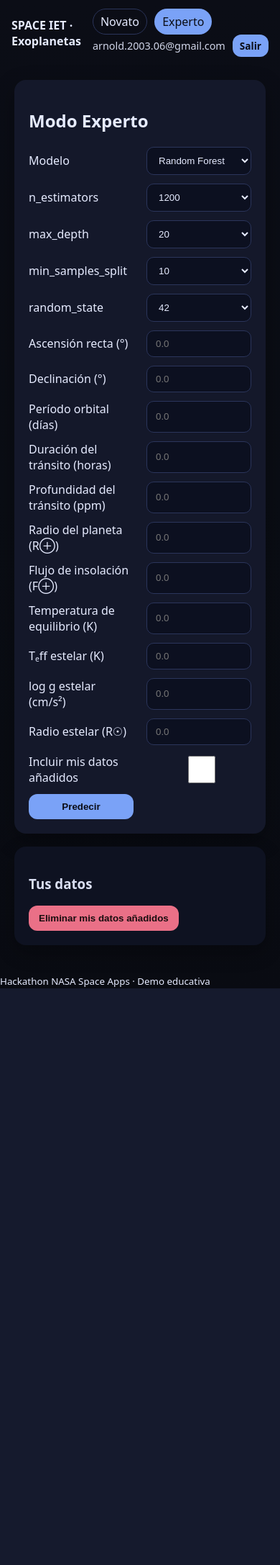
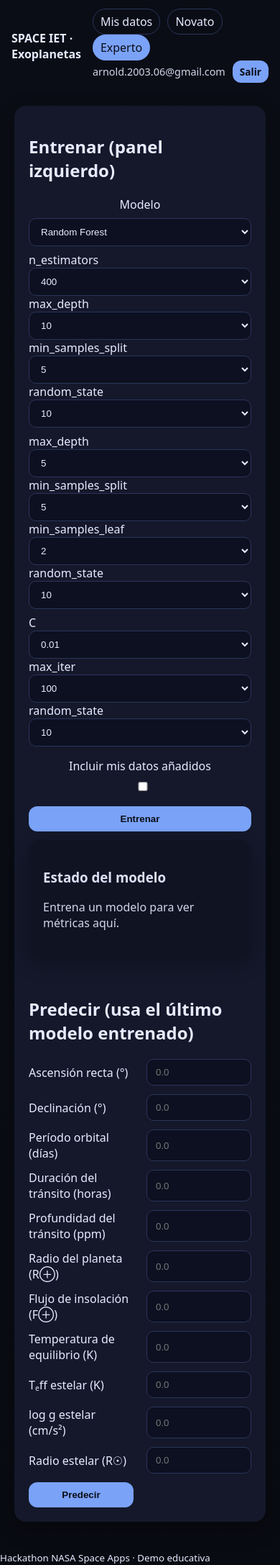
Before and after one commit to Arena05/Cosmos_Connect, a Flask app: page /experto in a window 390 px wide. Shown: the whole page at 72% size. Before the commit the page ends 1373 px from the top, so only its background shows below. Run offline with Flask 3, Linux system fonts and the light colour scheme; a user stored in the database is signed in.

Commit message:
Actualizando la sección de experto

```diff
--- a/app/routes.py
+++ b/app/routes.py
@@ -1,7 +1,8 @@
-from flask import Blueprint, render_template, request, redirect, url_for, flash
+from flask import Blueprint, render_template, request, redirect, url_for, flash, session
 from flask_login import login_required, current_user
 import json
 import pandas as pd
+from datetime import datetime
 
 from .ml_service import (
     FEATURES, UI_LABELS, get_model_bundle, predict_one, DEFAULT_NOVICE_MODEL, train_and_persist
@@ -14,17 +15,18 @@ bp = Blueprint("main", __name__)
 def _get_user_rows_df():
     if not current_user.is_authenticated:
         return pd.DataFrame(columns=FEATURES + ["disposition"])
-    rows = UserSample.query.filter_by(user_id=current_user.id).all()
+    rows = UserSample.query.filter_by(user_id=current_user.id).order_by(UserSample.created_at.desc()).all()
     data = [
-        {**{f: getattr(r, f) for f in FEATURES}, "disposition": r.disposition}
+        {**{f: getattr(r, f) for f in FEATURES}, "disposition": r.disposition, "created_at": r.created_at}
         for r in rows
     ]
-    return pd.DataFrame(data) if data else pd.DataFrame(columns=FEATURES + ["disposition"])
+    return pd.DataFrame(data) if data else pd.DataFrame(columns=FEATURES + ["disposition", "created_at"])
 
 @bp.route("/")
 def root():
     return redirect(url_for("main.novato"))
 
+# -------- NOVATO --------
 @bp.route("/novato", methods=["GET"])
 @login_required
 def novato():
@@ -36,33 +38,24 @@ def novato():
 @bp.route("/predict_novato", methods=["POST"])
 @login_required
 def predict_novato():
-    values = []
-    for key in FEATURES:
-        values.append(float(request.form.get(key, "").strip()))
+    values = [float(request.form.get(key, "").strip()) for key in FEATURES]
     model_name, params = DEFAULT_NOVICE_MODEL
     use_user_data = False
     bundle, status = get_model_bundle(model_name, params, use_user_data, current_user.id, user_rows_df=_get_user_rows_df())
     pred_label, proba_map = predict_one(bundle, values)
-    return render_template(
-        "result.html",
-        mode="novato",
-        labels=UI_LABELS,
-        values=dict(zip(FEATURES, values)),
-        pred_label=pred_label,
-        proba_map=proba_map,
-        status=status,
-        model_name=model_name,
-        params=params,
-    )
+    return render_template("result.html", mode="novato", labels=UI_LABELS, values=dict(zip(FEATURES, values)), pred_label=pred_label, proba_map=proba_map, status=status, model_name=model_name, params=params)
 
+# -------- EXPERTO --------
 @bp.route("/experto", methods=["GET"])
 @login_required
 def experto():
-    return render_template("experto.html", features=FEATURES, labels=UI_LABELS)
+    current_cfg = session.get("current_model")      # dict: model_name, params, use_user_data
+    current_status = session.get("current_status")  # metrics dict
+    return render_template("experto.html", features=FEATURES, labels=UI_LABELS, current_cfg=current_cfg, status=current_status)
 
-@bp.route("/predict_experto", methods=["POST"])
+@bp.route("/train_experto", methods=["POST"])
 @login_required
-def predict_experto():
+def train_experto():
     model_name = request.form.get("modelo", "Random Forest")
     params = {}
     if model_name == "Random Forest":
@@ -75,31 +68,61 @@ def predict_experto():
         params["min_samples_split"] = int(request.form.get("min_samples_split", 10))
         params["min_samples_leaf"] = int(request.form.get("min_samples_leaf", 2))
         params["random_state"] = int(request.form.get("random_state", 42))
-    else:
+    else:  # Logistic Regression
         params["C"] = float(request.form.get("C", 1.0))
         params["max_iter"] = int(request.form.get("max_iter", 400))
         params["random_state"] = int(request.form.get("random_state", 42))
 
     use_user_data = request.form.get("use_user_data") == "on"
+    user_df = _get_user_rows_df()
+
+    try:
+        metrics = train_and_persist(model_name, params, use_user_data, current_user.id, user_rows_df=user_df)
+        session["current_model"] = {"model_name": model_name, "params": params, "use_user_data": use_user_data}
+        session["current_status"] = metrics
+        flash(f"Modelo entrenado: {model_name}. Accuracy: {metrics['accuracy']:.2%}", "success")
+    except Exception as e:
+        flash(f"Error al entrenar: {e}", "error")
+    return redirect(url_for("main.experto"))
+
+@bp.route("/predict_experto", methods=["POST"])
+@login_required
+def predict_experto():
+    # Usa SIEMPRE el último modelo entrenado (guardado en session)
+    cfg = session.get("current_model")
+    if not cfg:
+        # Si no existe aún, entrena uno por defecto para no bloquear al usuario
+        default_name, default_params = "Random Forest", {"n_estimators": 1200, "max_depth": 20, "min_samples_split": 10, "random_state": 42}
+        try:
+            _ = train_and_persist(default_name, default_params, use_user_data=False, user_id=current_user.id, user_rows_df=_get_user_rows_df())
+            session["current_model"] = {"model_name": default_name, "params": default_params, "use_user_data": False}
+            session["current_status"] = _
+            cfg = session["current_model"]
+            flash("No había un modelo entrenado. Se entrenó un RF por defecto.", "success")
+        except Exception as e:
+            flash(f"No se pudo entrenar un modelo por defecto: {e}", "error")
+            return redirect(url_for("main.experto"))
+
     values = [float(request.form.get(k, "").strip()) for k in FEATURES]
-
     user_df = _get_user_rows_df()
-    bundle, status = get_model_bundle(model_name, params, use_user_data, current_user.id, user_rows_df=user_df)
+    bundle, status = get_model_bundle(cfg["model_name"], cfg["params"], cfg["use_user_data"], current_user.id, user_rows_df=user_df)
     pred_label, proba_map = predict_one(bundle, values)
 
-    return render_template(
-        "result.html",
-        mode="experto",
-        labels=UI_LABELS,
-        values=dict(zip(FEATURES, values)),
-        pred_label=pred_label,
-        proba_map=proba_map,
-        status=status,
-        model_name=model_name,
-        params=params,
-        use_user_data=use_user_data,
-    )
+    return render_template("result.html", mode="experto", labels=UI_LABELS, values=dict(zip(FEATURES, values)),
+                           pred_label=pred_label, proba_map=proba_map, status=status,
+                           model_name=cfg["model_name"], params=cfg["params"], use_user_data=cfg["use_user_data"])
 
+# -------- Dataset del usuario --------
+@bp.route("/mis_datos", methods=["GET"])
+@login_required
+def mis_datos():
+    df = _get_user_rows_df()
+    rows = []
+    for _, r in df.iterrows():
+        rows.append({"created_at": r.get("created_at"), "disposition": r.get("disposition"), **{f: r.get(f) for f in FEATURES}})
+    return render_template("mis_datos.html", rows=rows, features=FEATURES, labels=UI_LABELS)
+
+# -------- Acciones post-predicción --------
 @bp.route("/save_sample", methods=["POST"])
 @login_required
 def save_sample():
@@ -110,7 +133,6 @@ def save_sample():
         disposition = "FALSE POSITIVE"
     else:
         disposition = label_text
-
     try:
         row_kwargs = {f: float(request.form.get(f)) for f in FEATURES}
         sample = UserSample(user_id=current_user.id, disposition=disposition, **row_kwargs)
@@ -127,14 +149,18 @@ def save_sample():
 @login_required
 def retrain():
     mode = request.form.get("mode", "novato")
-    model_name = request.form.get("modelo") or "Random Forest"
-    params = json.loads(request.form.get("params_json") or "{}")
     if mode == "novato":
         model_name, params = ("Random Forest", {"n_estimators": 1000, "random_state": 10})
+        use_user_data = True
+    else:
+        cfg = session.get("current_model") or {"model_name": "Random Forest", "params": {"n_estimators": 1200, "max_depth": 20, "min_samples_split": 10, "random_state": 42}, "use_user_data": True}
+        model_name, params, use_user_data = cfg["model_name"], cfg["params"], True
+
     user_df = _get_user_rows_df()
-
     try:
         metrics = train_and_persist(model_name, params, use_user_data=True, user_id=current_user.id, user_rows_df=user_df)
+        session["current_model"] = {"model_name": model_name, "params": params, "use_user_data": True}
+        session["current_status"] = metrics
         flash(f"Reentrenado con tus datos. Accuracy: {metrics['accuracy']:.2%}", "success")
     except Exception as e:
         flash(f"Error al reentrenar: {e}", "error")
--- a/app/static/styles.css
+++ b/app/static/styles.css
@@ -40,3 +40,12 @@ input, select { width: 100%; padding: 10px 12px; border-radius: 10px; border: 1p
 .kv td { padding: 8px 10px; border-bottom: 1px solid #202642; }
 .kv tr:last-child td { border-bottom: 0; }
 .muted { opacity: .95; }
+/* Two-column expert layout */
+.grid-2 { display:grid; grid-template-columns: 1fr 1fr; gap: 18px; }
+@media (max-width: 900px) {
+  .grid-2 { grid-template-columns: 1fr; }
+  #hp-rf, #hp-dt, #hp-lr { display: block !important; }
+}
+.card.inner { margin-top: 12px; }
+.table-wrap { overflow:auto; }
+.kv th { text-align:left; border-bottom: 1px solid #202642; padding: 8px 10px; }
--- a/app/templates/base.html
+++ b/app/templates/base.html
@@ -12,6 +12,7 @@
       <div class="right">
         {% if current_user.is_authenticated %}
           <div class="mode-switch">
+            <a href="{{ url_for('main.mis_datos') }}" class="chip {% if request.endpoint=='main.mis_datos' %}active{% endif %}">Mis datos</a>
             <a href="{{ url_for('main.novato') }}" class="chip {% if request.endpoint=='main.novato' %}active{% endif %}">Novato</a>
             <a href="{{ url_for('main.experto') }}" class="chip {% if request.endpoint=='main.experto' %}active{% endif %}">Experto</a>
           </div>
--- a/app/templates/experto.html
+++ b/app/templates/experto.html
@@ -1,111 +1,150 @@
 {% extends "base.html" %}
 {% block content %}
-  <section class="card">
-    <h2>Modo Experto</h2>
-    <form action="{{ url_for('main.predict_experto') }}" method="post" class="grid-form">
-      <div class="row">
+  <section class="card grid-2">
+    <!-- Columna izquierda: Entrenamiento -->
+    <div>
+      <h2>Entrenar (panel izquierdo)</h2>
+      <form action="{{ url_for('main.train_experto') }}" method="post" class="vform">
         <label>Modelo</label>
         <select name="modelo" id="modelo" onchange="toggleHP()" required>
-          <option>Random Forest</option>
-          <option>Decision Tree</option>
-          <option>Logistic Regression</option>
+          {% set current_model = (current_cfg.model_name if current_cfg else 'Random Forest') %}
+          <option {% if current_model=='Random Forest' %}selected{% endif %}>Random Forest</option>
+          <option {% if current_model=='Decision Tree' %}selected{% endif %}>Decision Tree</option>
+          <option {% if current_model=='Logistic Regression' %}selected{% endif %}>Logistic Regression</option>
+        </select>
+
+        <!-- HP RF -->
+        <div id="hp-rf" class="hp">
+          <label>n_estimators</label>
+          <select name="n_estimators">
+            {% for v in [400,800,1200,1600] %}
+              <option {% if current_cfg and current_cfg.params.n_estimators==v %}selected{% endif %}>{{ v }}</option>
+            {% endfor %}
+          </select>
+
+          <label>max_depth</label>
+          <select name="max_depth">
+            {% for v in [10,20,30,40] %}
+              <option {% if current_cfg and current_cfg.params.max_depth==v %}selected{% endif %}>{{ v }}</option>
+            {% endfor %}
+          </select>
+
+          <label>min_samples_split</label>
+          <select name="min_samples_split">
+            {% for v in [5,10,15,20] %}
+              <option {% if current_cfg and current_cfg.params.min_samples_split==v %}selected{% endif %}>{{ v }}</option>
+            {% endfor %}
+          </select>
+
+          <label>random_state</label>
+          <select name="random_state">
+            {% for v in [10,20,30,42] %}
+              <option {% if current_cfg and current_cfg.params.random_state==v %}selected{% endif %}>{{ v }}</option>
+            {% endfor %}
           </select>
         </div>
 
-      <div id="hp-rf" class="hp">
-        <div class="row"><label>n_estimators</label>
-          <select name="n_estimators">
-            <option>400</option><option>800</option><option selected>1200</option><option>1600</option>
+        <!-- HP DT -->
+        <div id="hp-dt" class="hp" style="display:none;">
+          <label>max_depth</label>
+          <select name="max_depth">
+            {% for v in [5,8,11,14] %}
+              <option {% if current_cfg and current_cfg.params.max_depth==v %}selected{% endif %}>{{ v }}</option>
+            {% endfor %}
+          </select>
+
+          <label>min_samples_split</label>
+          <select name="min_samples_split">
+            {% for v in [5,10,15,20] %}
+              <option {% if current_cfg and current_cfg.params.min_samples_split==v %}selected{% endif %}>{{ v }}</option>
+            {% endfor %}
+          </select>
+
+          <label>min_samples_leaf</label>
+          <select name="min_samples_leaf">
+            {% for v in [2,4,6,8] %}
+              <option {% if current_cfg and current_cfg.params.min_samples_leaf==v %}selected{% endif %}>{{ v }}</option>
+            {% endfor %}
+          </select>
+
+          <label>random_state</label>
+          <select name="random_state">
+            {% for v in [10,20,30,42] %}
+              <option {% if current_cfg and current_cfg.params.random_state==v %}selected{% endif %}>{{ v }}</option>
+            {% endfor %}
           </select>
         </div>
-        <div class="row"><label>max_depth</label>
-          <select name="max_depth">
-            <option>10</option><option selected>20</option><option>30</option><option>40</option>
+
+        <!-- HP LR -->
+        <div id="hp-lr" class="hp" style="display:none;">
+          <label>C</label>
+          <select name="C">
+            {% for v in [0.01,0.1,1,10,100] %}
+              <option {% if current_cfg and current_cfg.params.C==v %}selected{% endif %}>{{ v }}</option>
+            {% endfor %}
+          </select>
+
+          <label>max_iter</label>
+          <select name="max_iter">
+            {% for v in [100,200,400,600] %}
+              <option {% if current_cfg and current_cfg.params.max_iter==v %}selected{% endif %}>{{ v }}</option>
+            {% endfor %}
+          </select>
+
+          <label>random_state</label>
+          <select name="random_state">
+            {% for v in [10,20,30,42] %}
+              <option {% if current_cfg and current_cfg.params.random_state==v %}selected{% endif %}>{{ v }}</option>
+            {% endfor %}
           </select>
         </div>
-        <div class="row"><label>min_samples_split</label>
-          <select name="min_samples_split">
-            <option>5</option><option selected>10</option><option>15</option><option>20</option>
-          </select>
+
+        <label style="margin-top:8px;">Incluir mis datos añadidos</label>
+        <input type="checkbox" name="use_user_data" {% if current_cfg and current_cfg.use_user_data %}checked{% endif %}>
+
+        <button type="submit" class="btn" style="margin-top:10px;">Entrenar</button>
+      </form>
+
+      <section class="card muted inner">
+        <h3>Estado del modelo</h3>
+        {% if status %}
+          <p><small>{{ status.model_name }} · key: <code>{{ status.key }}</code></small></p>
+          <div class="bars">
+            <div class="bar"><span>Accuracy</span><div class="bar-track"><div class="bar-fill" style="width: {{ (status.accuracy*100)|round(1) }}%"></div></div><span>{{ (status.accuracy*100)|round(2) }}%</span></div>
+            <div class="bar"><span>F1 Macro</span><div class="bar-track"><div class="bar-fill" style="width: {{ (status.f1_macro*100)|round(1) }}%"></div></div><span>{{ (status.f1_macro*100)|round(2) }}%</span></div>
+            <div class="bar"><span>Balanced Acc.</span><div class="bar-track"><div class="bar-fill" style="width: {{ (status.balanced_accuracy*100)|round(1) }}%"></div></div><span>{{ (status.balanced_accuracy*100)|round(2) }}%</span></div>
           </div>
-        <div class="row"><label>random_state</label>
-          <select name="random_state">
-            <option>10</option><option>20</option><option>30</option><option selected>42</option>
-          </select>
-        </div>
+        {% else %}
+          <p class="muted">Entrena un modelo para ver métricas aquí.</p>
+        {% endif %}
+      </section>
     </div>
 
-      <div id="hp-dt" class="hp" style="display:none;">
-        <div class="row"><label>max_depth</label>
-          <select name="max_depth">
-            <option>5</option><option>8</option><option selected>11</option><option>14</option>
-          </select>
-        </div>
-        <div class="row"><label>min_samples_split</label>
-          <select name="min_samples_split">
-            <option>5</option><option selected>10</option><option>15</option><option>20</option>
-          </select>
-        </div>
-        <div class="row"><label>min_samples_leaf</label>
-          <select name="min_samples_leaf">
-            <option>2</option><option selected>4</option><option>6</option><option>8</option>
-          </select>
-        </div>
-        <div class="row"><label>random_state</label>
-          <select name="random_state">
-            <option>10</option><option>20</option><option>30</option><option selected>42</option>
-          </select>
-        </div>
-      </div>
-
-      <div id="hp-lr" class="hp" style="display:none;">
-        <div class="row"><label>C</label>
-          <select name="C">
-            <option>0.01</option><option>0.1</option><option selected>1</option><option>10</option><option>100</option>
-          </select>
-        </div>
-        <div class="row"><label>max_iter</label>
-          <select name="max_iter">
-            <option>100</option><option>200</option><option>400</option><option selected>600</option>
-          </select>
-        </div>
-        <div class="row"><label>random_state</label>
-          <select name="random_state">
-            <option>10</option><option>20</option><option>30</option><option selected>42</option>
-          </select>
-        </div>
-      </div>
-
+    <!-- Columna derecha: Predicción -->
+    <div>
+      <h2>Predecir (usa el último modelo entrenado)</h2>
+      <form action="{{ url_for('main.predict_experto') }}" method="post" class="grid-form">
         {% for key in features %}
         <div class="row">
           <label for="{{ key }}">{{ labels[key] }}</label>
           <input type="number" step="any" name="{{ key }}" id="{{ key }}" required placeholder="0.0">
         </div>
         {% endfor %}
-
-      <div class="row">
-        <label>Incluir mis datos añadidos</label>
-        <input type="checkbox" name="use_user_data">
-      </div>
         <button type="submit" class="btn">Predecir</button>
       </form>
+      {% if status %}
+      <p class="muted" style="margin-top:8px;"><small>Modelo actual: {{ status.model_name }} · Accuracy {{ (status.accuracy*100)|round(2) }}%</small></p>
+      {% endif %}
+    </div>
   </section>
 
   <script>
     function toggleHP() {
       const m = document.getElementById('modelo').value;
-      document.getElementById('hp-rf').style.display = (m==='Random Forest')?'contents':'none';
-      document.getElementById('hp-dt').style.display = (m==='Decision Tree')?'contents':'none';
-      document.getElementById('hp-lr').style.display = (m==='Logistic Regression')?'contents':'none';
+      document.getElementById('hp-rf').style.display = (m==='Random Forest')?'block':'none';
+      document.getElementById('hp-dt').style.display = (m==='Decision Tree')?'block':'none';
+      document.getElementById('hp-lr').style.display = (m==='Logistic Regression')?'block':'none';
     }
     window.addEventListener('DOMContentLoaded', toggleHP);
   </script>
-
-  <section class="card muted">
-    <h3>Tus datos</h3>
-    <form action="{{ url_for('main.clear_my_data') }}" method="post" onsubmit="return confirm('¿Eliminar todas tus muestras?');">
-      <input type="hidden" name="mode" value="experto">
-      <button class="btn warn" type="submit">Eliminar mis datos añadidos</button>
-    </form>
-  </section>
 {% endblock %}
```
Also changed, not shown: 1 other file. Lines whose indentation alone changed are shown as unchanged.
